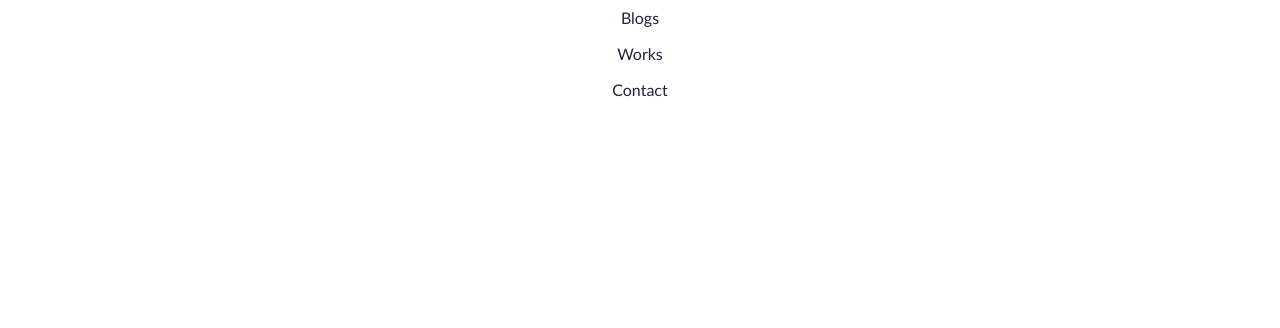
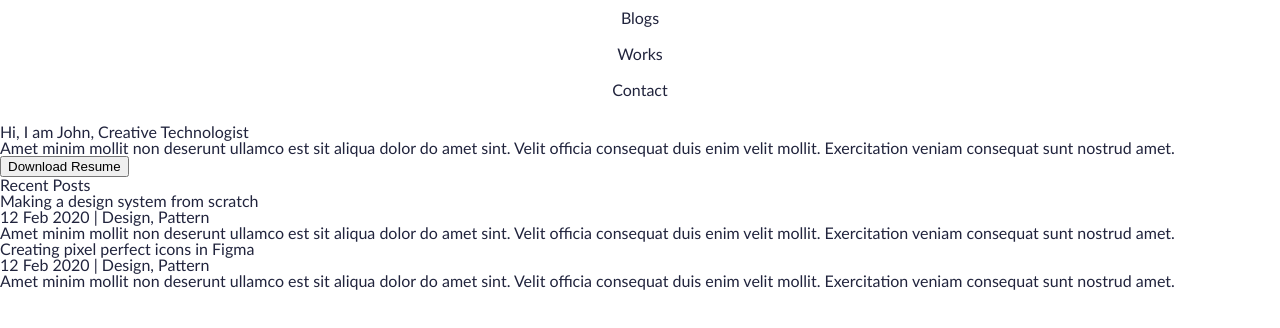
Before and after one commit to HeloisaMafra/atv-portifolio, a plain HTML site: page index.html in a window 1280 px wide. Drawn offline with Linux system fonts and the light colour scheme.

Commit message:
Add files via upload
continuação do trabalho. - até os recent posts

```diff
--- a/index.html
+++ b/index.html
@@ -20,6 +20,31 @@
         </nav>
 
     </header>
+    <main>
+        <section id="banner" class="banner">
+            <img src="source/imagens/Ellipse 1.png" alt="">
+            <h1>Hi, I am John, Creative Technologist</h1>
+            <p>Amet minim mollit non deserunt ullamco est sit aliqua dolor do amet sint. Velit officia consequat duis enim velit mollit. Exercitation veniam consequat sunt nostrud amet.</p>
+            <p>
+                <button>Download Resume</button>
+            </p>
+        </section>
+        <section class="posts">
+            <h2>Recent Posts</h2>
+            <ul>
+                <li>
+                    <h3>Making a design system from scratch</h3>
+                    <p>12 Feb 2020 | Design, Pattern</p>
+                    <p>Amet minim mollit non deserunt ullamco est sit aliqua dolor do amet sint. Velit officia consequat duis enim velit mollit. Exercitation veniam consequat sunt nostrud amet.</p>
+                </li>
+                <li>
+                    <h3>Creating pixel perfect icons in Figma</h3>
+                    <p>12 Feb 2020 | Design, Pattern</p>
+                    <p>Amet minim mollit non deserunt ullamco est sit aliqua dolor do amet sint. Velit officia consequat duis enim velit mollit. Exercitation veniam consequat sunt nostrud amet.</p>
+                </li>
+            </ul>
+        </section>
+    </main>
 
 
 </body>
```
